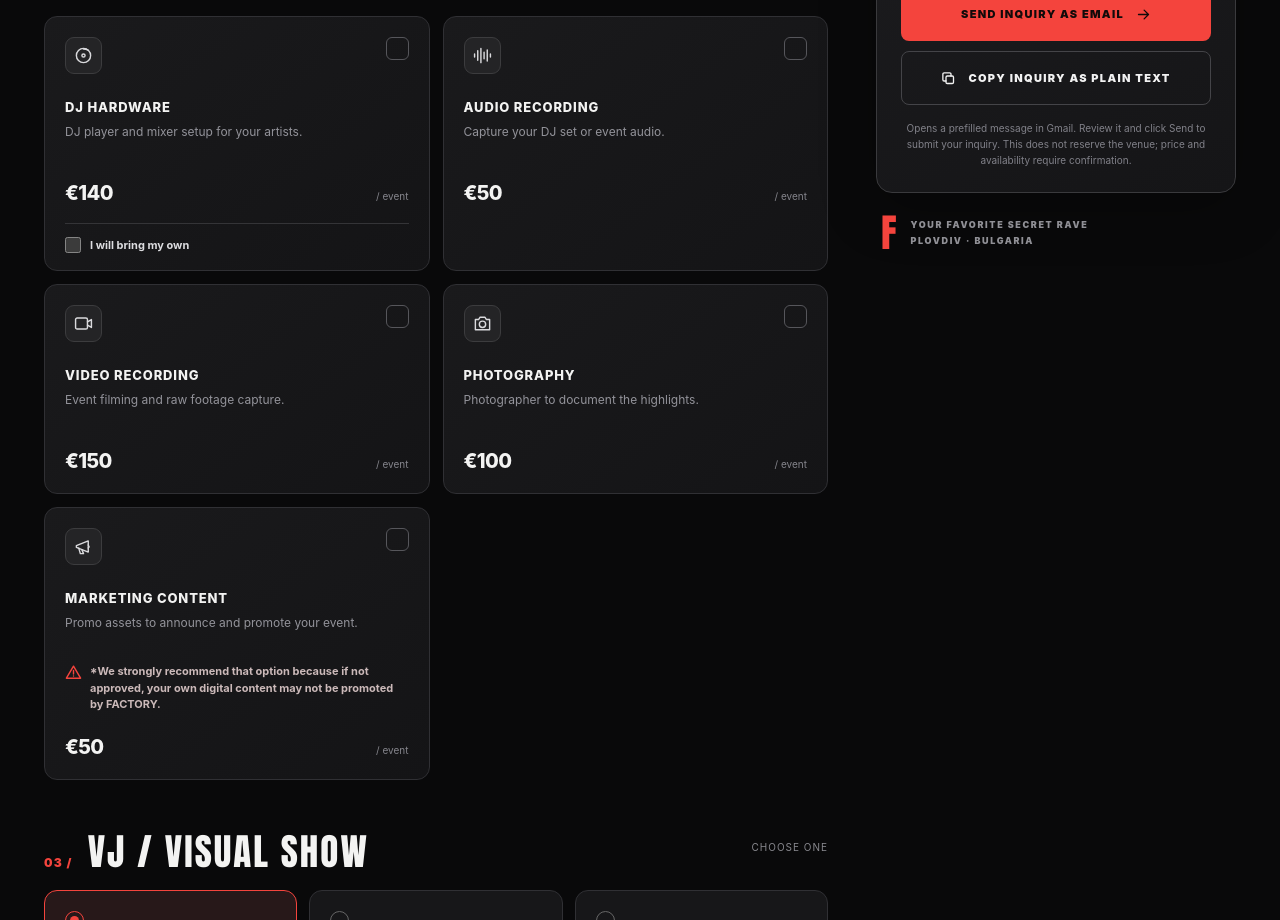
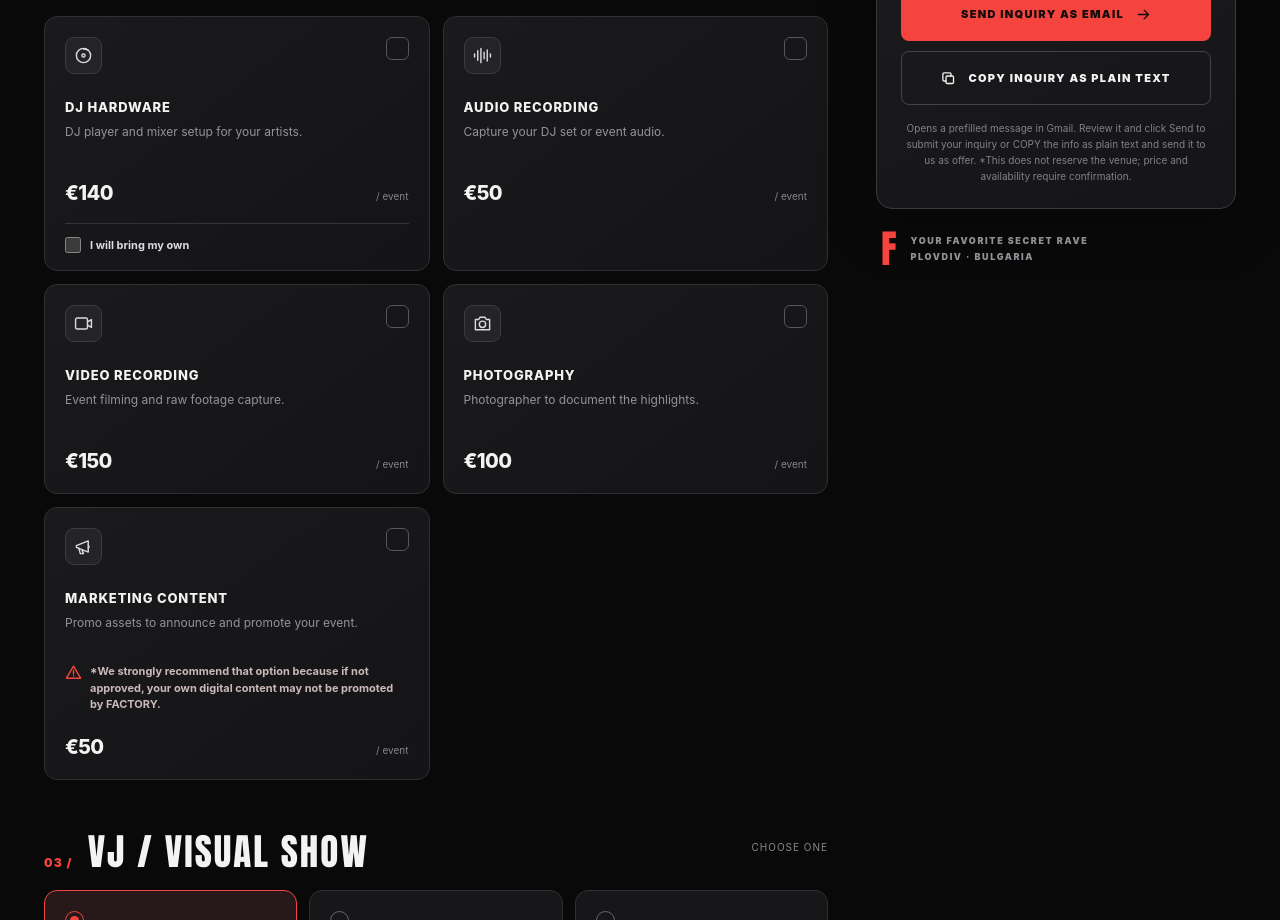
Before and after one commit to Stanimir-yoan/factory-rent, a plain HTML site: page index.html in a window 1280 px wide. Shown: the part 993-1913 px from the top of the page. Drawn offline with Linux system fonts and the light colour scheme.

Commit message:
Revise legal message for inquiry submission
Updated legal disclaimer to include information about copying the inquiry.

```diff
--- a/index.html
+++ b/index.html
@@ -256,7 +256,7 @@
               <div class="breakdown" id="breakdown" aria-label="Cost breakdown"><div class="breakdown-row"><span>Foundation rental</span><strong>€500</strong></div><div class="empty-addons">No extra services selected.</div></div>
               <button class="cta primary" type="button" id="email-request"><span>Send Inquiry as email</span><svg><use href="#i-arrow"/></svg></button>
               <button class="cta secondary" type="button" id="copy-request"><svg><use href="#i-copy"/></svg><span>Copy Inquiry as plain text</span></button>
-              <p class="legal">Opens a prefilled message in Gmail. Review it and click Send to submit your inquiry. This does not reserve the venue; price and availability require confirmation.</p>
+              <p class="legal">Opens a prefilled message in Gmail. Review it and click Send to submit your inquiry or COPY the info as plain text and send it to us as offer. *This does not reserve the venue; price and availability require confirmation.</p>
             </div>
           </div>
           <div class="side-footer"><div class="side-footer-mark">F</div><p>YOUR FAVORITE SECRET RAVE<br/>PLOVDIV · BULGARIA</p></div>
```
